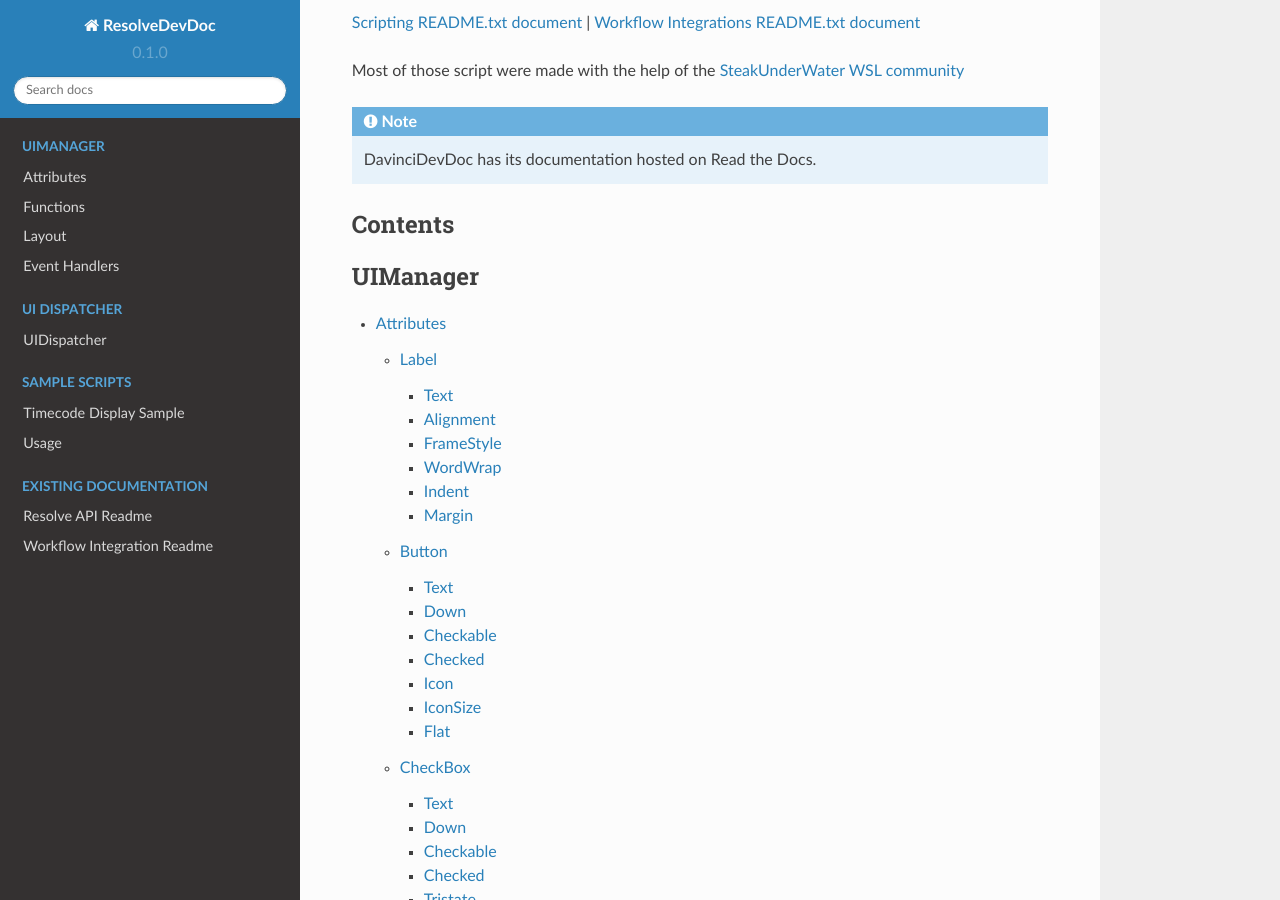
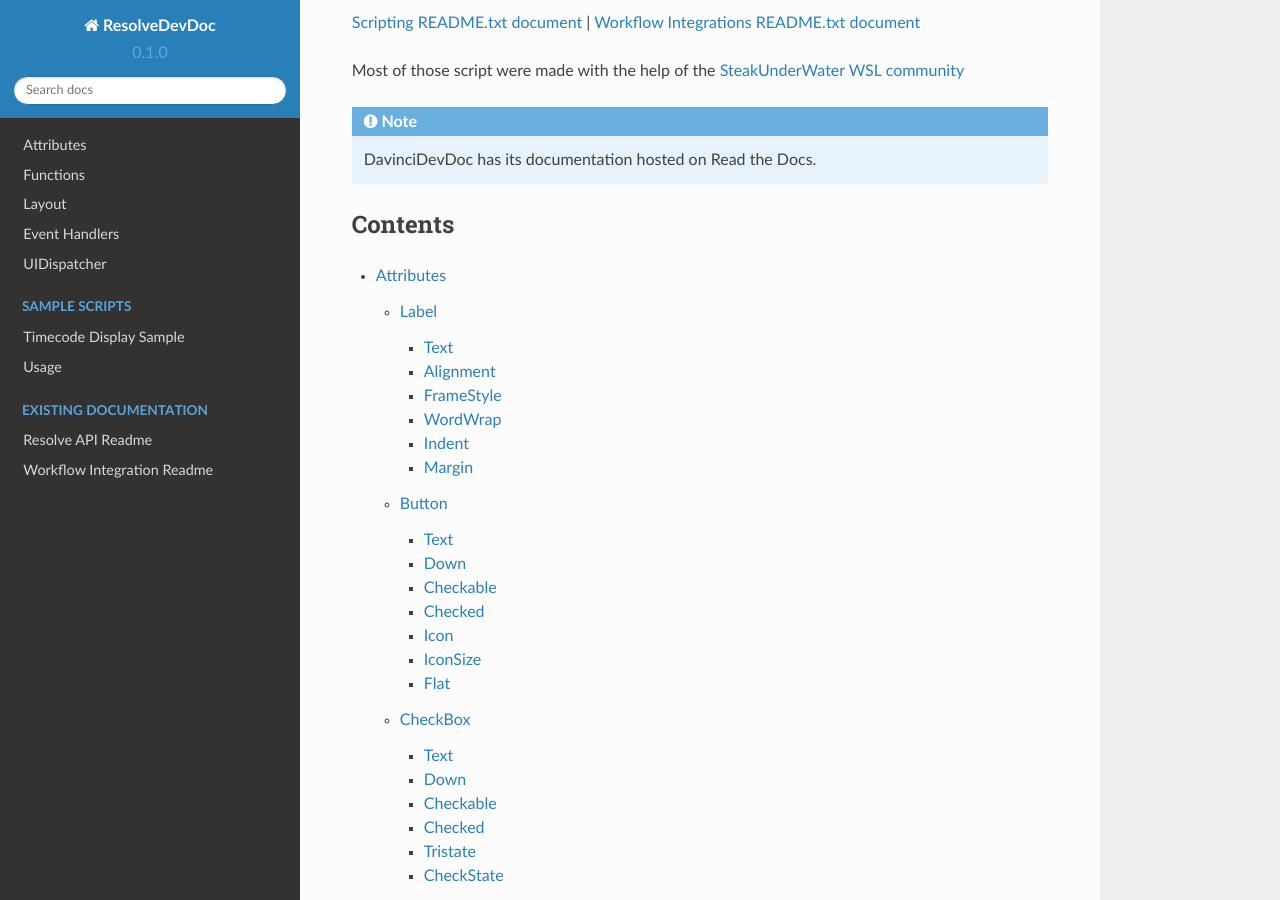
Before and after one commit to b3n0y/ResolveDevDoc, a Sphinx documentation site: the page built from docs/source/index.rst, in a window 1280 px wide and 900 px high, scrolled down 349 px. Built offline with Sphinx 7.4.7 and the Read the Docs theme 2.0.0, drawn with Linux system fonts in a browser that asks for light colours.

```diff
--- a/docs/source/index.rst
+++ b/docs/source/index.rst
@@ -22,18 +22,12 @@ Contents
 --------
 
 .. toctree::
-   :caption: UIManager
 
    UI_elements_attrb
    UI_elements_func
    UI_elements_layout
    UI_elements_events
-
-.. toctree::
-   :caption: UI Dispatcher
-
    UI_dispatcher_func
-
 
 
 .. toctree::
```
